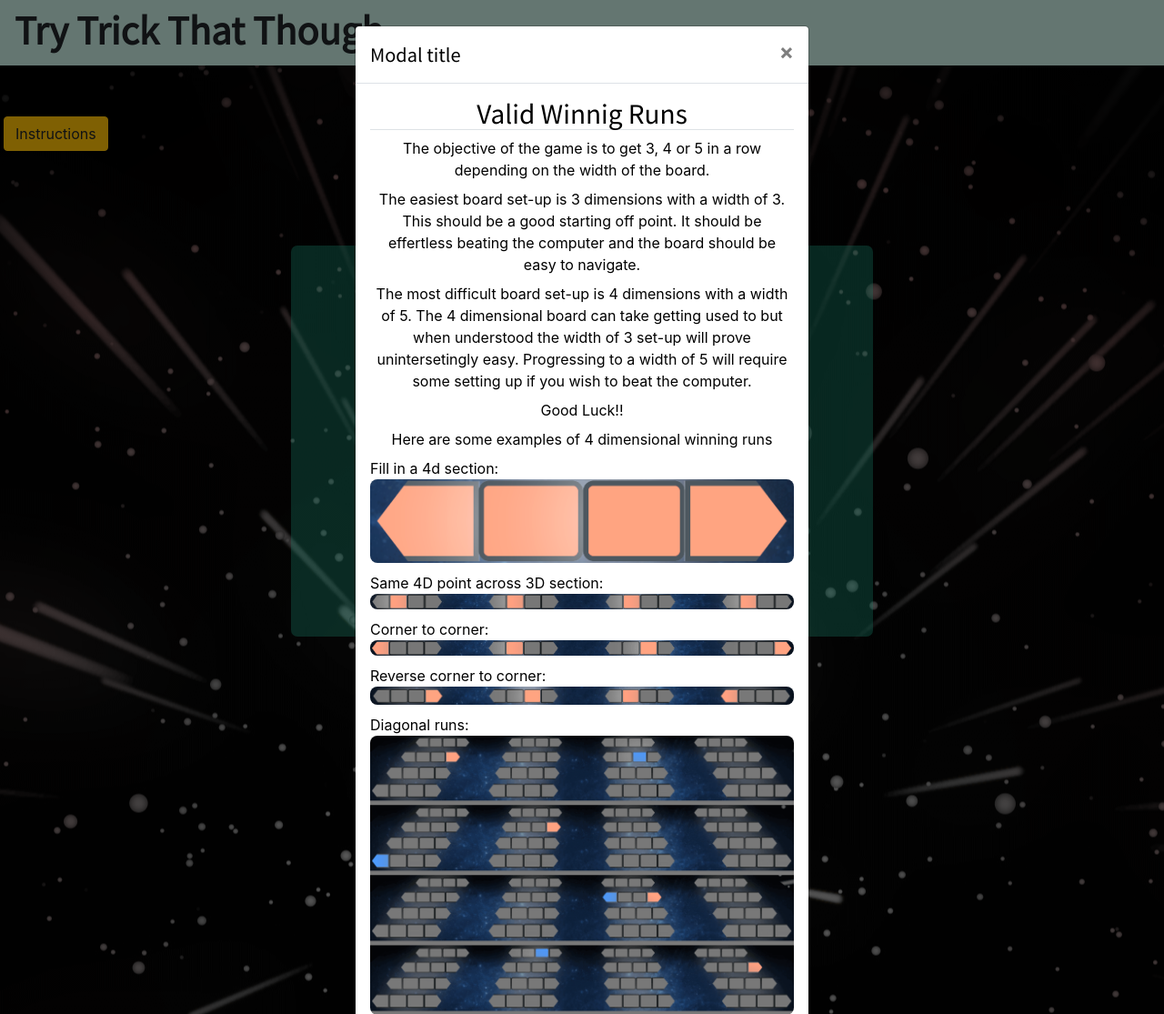
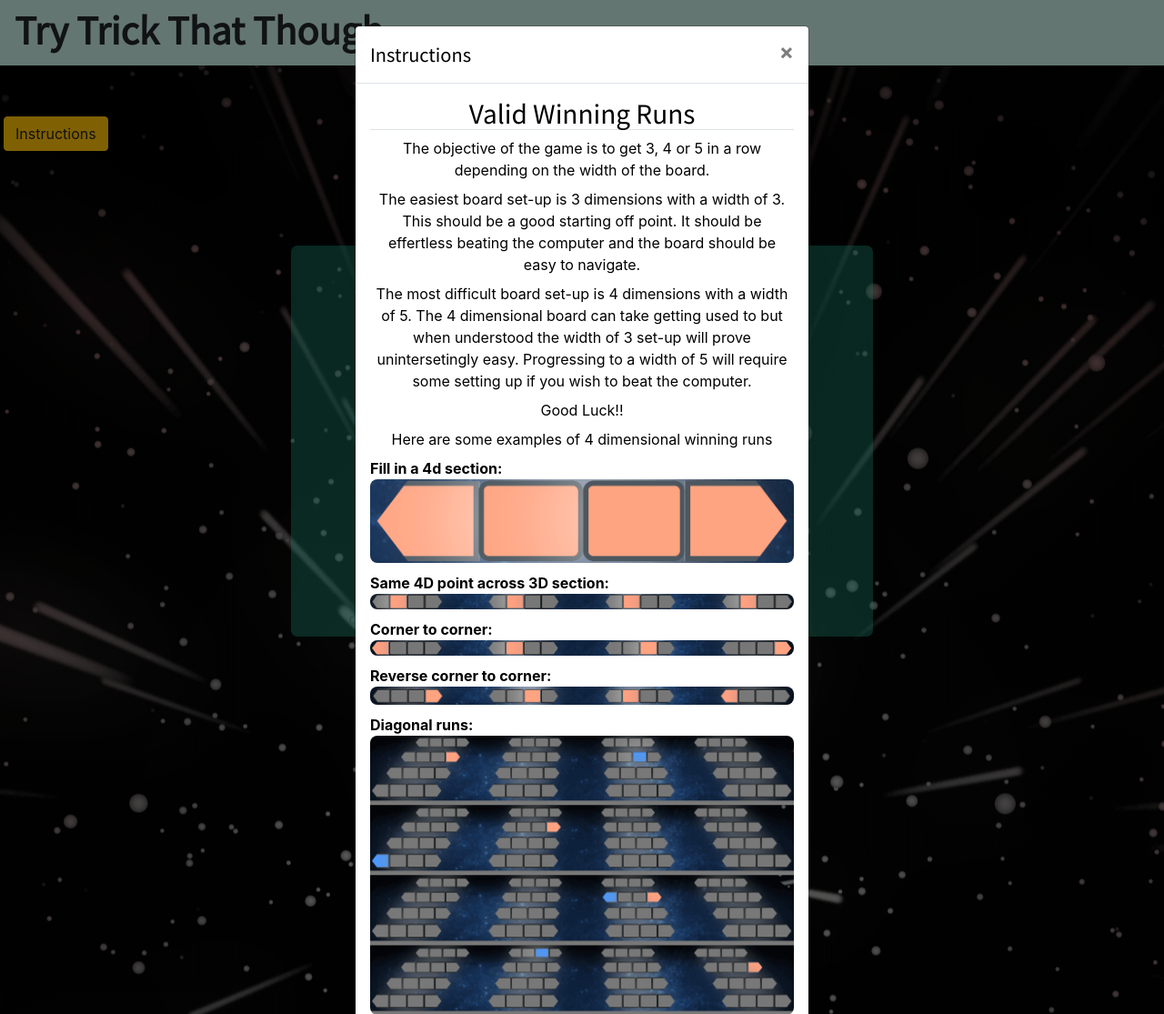
Before and after one commit to JonathanDelaney/TryTrickThatThough, a Flask app: page /play in a window 1280 px wide, after a click on "Instructions". Shown: the top 1115 px of the page at 91% size. Run offline with Flask 2, Linux system fonts and the light colour scheme; the visitor is signed in with stand-in values (Sample User, id 1); some libraries are stand-ins or nearby versions.

Commit message:
fix typo in instructions modal and add comments to sign-in and register html

```diff
--- a/templates/play.html
+++ b/templates/play.html
@@ -21,28 +21,28 @@
     <div class="modal-dialog modal-dialog-scrollable">
         <div class="modal-content">
             <div class="modal-header">
-                <h5 class="modal-title">Modal title</h5>
+                <h5 class="modal-title">Instructions</h5>
                 <button type="button" class="close" data-dismiss="modal" aria-label="Close">
                     <span aria-hidden="true">&times;</span>
                 </button>
             </div>
             <div class="modal-body">
-                <h3 class="text-center border-bottom">Valid Winnig Runs</h3>
+                <h3 class="text-center border-bottom">Valid Winning Runs</h3>
                 <p class="mb-2 text-center">The objective of the game is to get 3, 4 or 5 in a row depending on the width of the
                     board.</p>
                 <p class="mb-2 text-center">The easiest board set-up is 3 dimensions with a width of 3. This should be a good starting off point. It should be effertless beating the computer and the board should be easy to navigate.</p>
                 <p class="mb-2 text-center">The most difficult board set-up is 4 dimensions with a width of 5. The 4 dimensional board can take getting used to but when understood the width of 3 set-up will prove unintersetingly easy. Progressing to a width of 5 will require some setting up if you wish to beat the computer.</p>
                 <p class="mb-2 text-center">Good Luck!!</p>
                 <p class="mb-2 text-center">Here are some examples of 4 dimensional winning runs</p>
-                Fill in a 4d section:
+                <b>Fill in a 4d section:</b>
                 <img src="/static/images/4drun.png" alt="4 d run">
-                Same 4D point across 3D section:
+                <b>Same 4D point across 3D section:</b>
                 <img src="/static/images/3d-4d.png" alt="3d run in 4d">
-                Corner to corner:
+                <b>Corner to corner:</b>
                 <img src="/static/images/straight-run.png" alt="straight run">
-                Reverse corner to corner:
+                <b>Reverse corner to corner:</b>
                 <img src="/static/images/reverse-run.png" alt="reverse run">
-                Diagonal runs:
+                <b>Diagonal runs:</b>
                 <img src="/static/images/straight-diagonal.png" alt="straight diagonal run">
                 or
                 <img src="/static/images/plane-diagonal.png" alt="plane diagonal run">
--- a/templates/register.html
+++ b/templates/register.html
@@ -3,6 +3,7 @@
 <h3 class="text-center">Register</h3>
 <div class="row">
     <form method="POST" class="form-group offset-2 col-8" action="{{ url_for('register') }}">
+        <!-- Input fields -->
         <div class="mb-3">
             <label for="username" class="form-label"><i
                     class="fas fa-user-plus prefix teal-text text-lighten-1"></i>Username</label>
@@ -26,7 +27,7 @@
         <button type="submit" class="btn btn-primary">Register <i class="fas fa-sign-in-alt"></i></button>
     </form>
 </div>
-
+<!-- Redirecting links -->
 <div class="row">
     <div class="offset-4 col-4">
         <p class="center-align">
--- a/templates/signin.html
+++ b/templates/signin.html
@@ -3,6 +3,7 @@
 <h3 class="text-center">Sign In</h3>
 <div class="row">
     <form method="POST" class="form-group offset-2 col-8" action="{{ url_for('sign_in') }}">
+        <!-- Input fields -->
         <div class="mb-3">
             <label for="username" class="form-label"><i
                     class="fas fa-user-plus prefix teal-text text-lighten-1"></i>Username</label>
@@ -26,7 +27,7 @@
         <button type="submit" class="btn btn-primary">Sign In <i class="fas fa-sign-in-alt"></i></button>
     </form>
 </div>
-
+<!-- Redirecting links -->
 <div class="row">
     <div class="offset-4 col-4">
         <p class="center-align">
```
